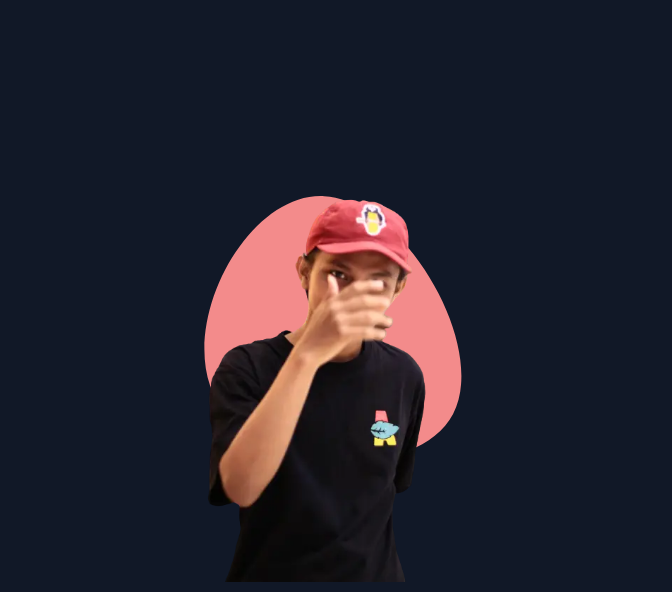
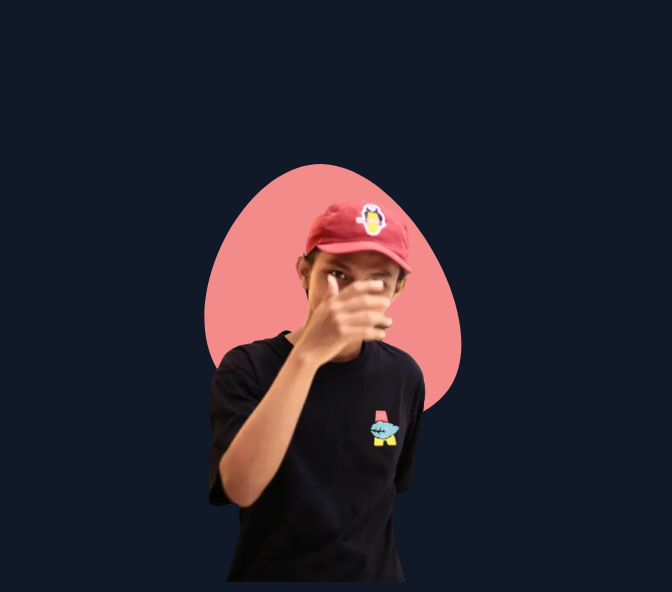
Before and after one commit to AhmadSuyutiSyauqi/My-Portfolio, a plain HTML site: page index.html in a window 1280 px wide. Shown: the part 124-716 px from the top of the page, 608-1280 px from the left. Drawn offline with nearby package versions, Linux system fonts and the light colour scheme.

Commit message:
menyesuaikan bg hero

```diff
--- a/index.html
+++ b/index.html
@@ -142,7 +142,7 @@
                         <div class="relative mt-0 flex">
                                 <img src="/img/fotoku.webp" alt="avatar" class="max-w-72 mx-auto z-10">
 
-                                <span class="absolute -top-2 -left-3 lg:-left-10">
+                                <span class="absolute -top-10 -left-3 lg:-left-10">
                                     <svg width="400" height="400" viewBox="0 0 200 200" xmlns="http://www.w3.org/2000/svg">
                                         <path fill="#F38B8B" d="M37.8,20C27.9,39,-15.8,36.7,-27.7,16.5C-39.6,-3.7,-19.8,-41.7,2,-40.5C23.9,-39.4,47.7,1,37.8,20Z" transform="translate(100 100) scale(1.8)" />
                                       </svg>
```
